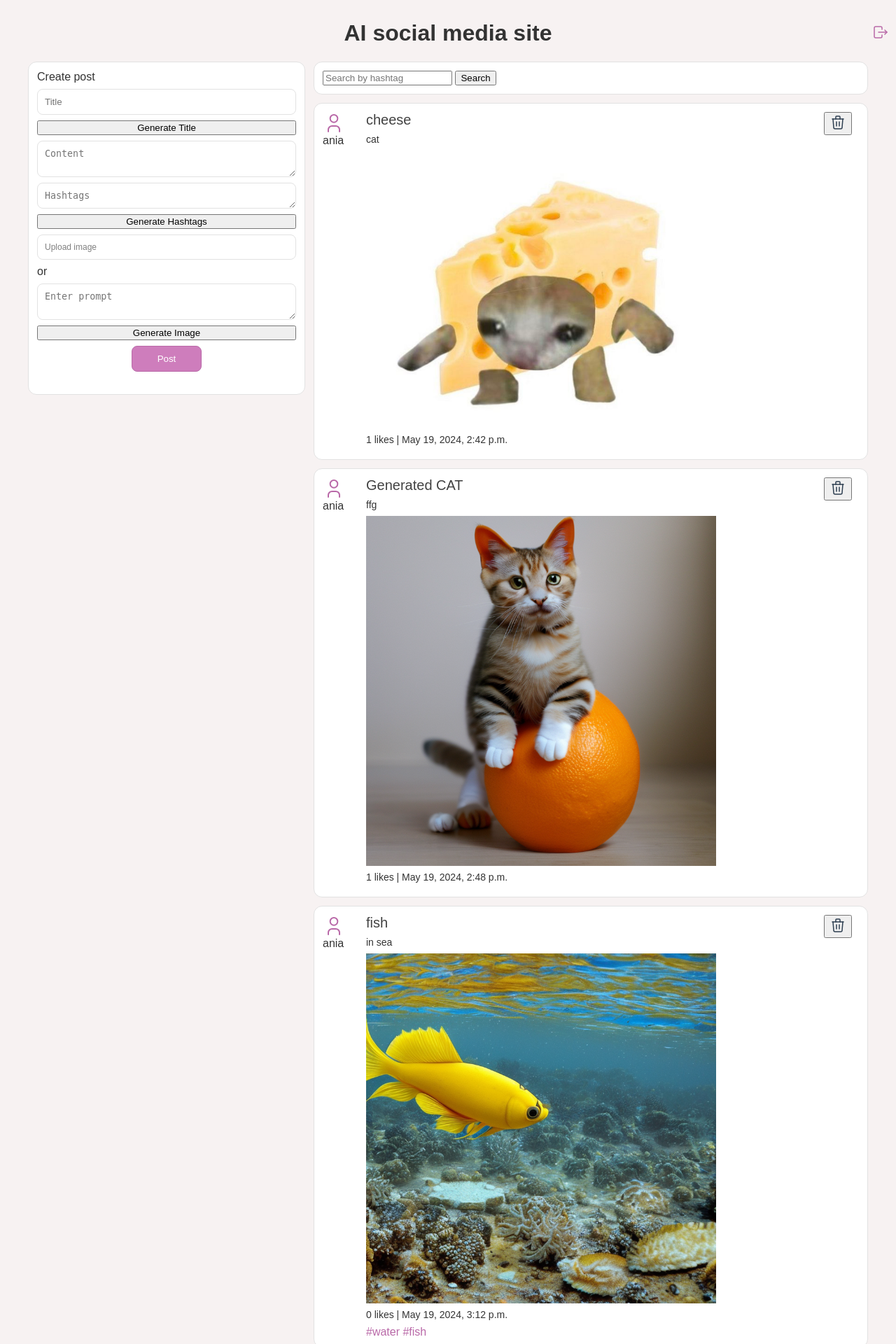
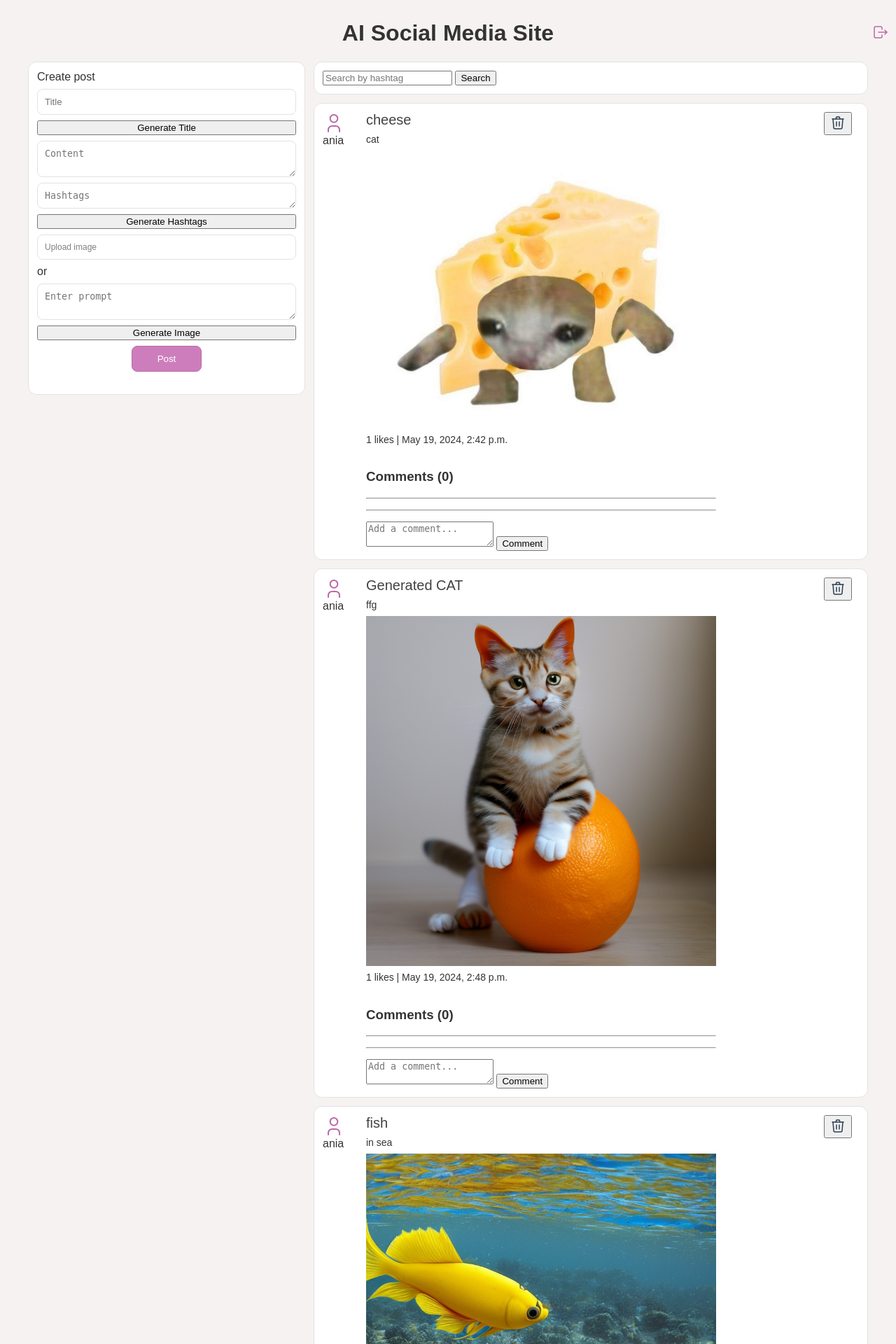
Before and after one commit to aniaprojs/apka, a Django app: template projekt/apka/templates/apka/index.html in a window 1280 px wide. Shown: the top 1920 px of the page at 70% size. Run offline with Django 5.2, Linux system fonts and the light colour scheme; the template is opened without the code that fills it: values that come from a table or form of the project are taken from there, others are empty; a user stored in the database is signed in; data comes from the database, SQL or seed files in the repository; both versions use the stored data as it was after the commit.

Commit message:
added comments

```diff
--- a/projekt/apka/admin.py
+++ b/projekt/apka/admin.py
@@ -1,7 +1,8 @@
 from django.contrib import admin
-from .models import Post, Like, Hashtag
+from .models import Post, Like, Hashtag, Comment
 
 # Register your models here.
 admin.site.register(Post)
 admin.site.register(Like)
 admin.site.register(Hashtag)
+admin.site.register(Comment)
--- a/projekt/apka/models.py
+++ b/projekt/apka/models.py
@@ -46,6 +46,15 @@ class Like(models.Model):
     def __str__(self):
         return f"{self.user} likes {self.post}"
 
+class Comment(models.Model):
+    user = models.ForeignKey(User, on_delete=models.CASCADE)
+    post = models.ForeignKey('Post', on_delete=models.CASCADE, related_name='comments')
+    content = models.TextField()
+    created_at = models.DateTimeField(auto_now_add=True)
+
+    def __str__(self):
+        return f"{self.user} commented on {self.post.title}"
+
 class CustomUser(AbstractUser):
     groups = models.ManyToManyField(
         'auth.Group',
--- a/projekt/apka/static/apka/styles.css
+++ b/projekt/apka/static/apka/styles.css
@@ -129,3 +129,23 @@ body {
 .form_button:hover {
     background-color: #b663a4;
 }
+
+.comment {
+    display: flex;
+    justify-content: space-between;
+    align-items: center;
+    margin-bottom: 10px;
+}
+
+.delete-form {
+    align-self: flex-start;
+}
+
+.comment-content {
+    flex-grow: 1;
+    margin-left: 10px;
+}
+
+.comments hr {
+    margin: 15px 0;
+}
--- a/projekt/apka/templates/apka/index.html
+++ b/projekt/apka/templates/apka/index.html
@@ -5,15 +5,20 @@
 <head>
     <meta charset="UTF-8">
     <meta name="viewport" content="width=device-width, initial-scale=1.0">
-    <title>Social Media site</title>
+    <title>Social Media Site</title>
     <link rel="stylesheet" type="text/css" href="{% static 'apka/styles.css' %}">
     <script src="https://code.jquery.com/jquery-3.6.0.min.js"></script>
 </head>
 <body>
     <div class="navbar">
-        <h1>AI social media site</h1>
+        <h1>AI Social Media Site</h1>
         <a class="right" href="{% url 'logout' %}">
-            <svg xmlns="http://www.w3.org/2000/svg" class="icon icon-tabler icon-tabler-logout" width="24" height="24" viewBox="0 0 24 24" stroke-width="1.5" stroke="#b969a8" fill="none" stroke-linecap="round" stroke-linejoin="round"><path stroke="none" d="M0 0h24v24H0z" fill="none"/><path d="M14 8v-2a2 2 0 0 0 -2 -2h-7a2 2 0 0 0 -2 2v12a2 2 0 0 0 2 2h7a2 2 0 0 0 2 -2v-2" /><path d="M9 12h12l-3 -3" /><path d="M18 15l3 -3" /></svg>
+            <svg xmlns="http://www.w3.org/2000/svg" class="icon icon-tabler icon-tabler-logout" width="24" height="24" viewBox="0 0 24 24" stroke-width="1.5" stroke="#b969a8" fill="none" stroke-linecap="round" stroke-linejoin="round">
+                <path stroke="none" d="M0 0h24v24H0z" fill="none"/>
+                <path d="M14 8v-2a2 2 0 0 0 -2 -2h-7a2 2 0 0 0 -2 2v12a2 2 0 0 0 2 2h7a2 2 0 0 0 2 -2v-2" />
+                <path d="M9 12h12l-3 -3" />
+                <path d="M18 15l3 -3" />
+            </svg>
         </a>
     </div>
     <div class="main">
@@ -30,12 +35,10 @@
                     Upload image
                     <input type="file" id="id_image" name="image" accept="image/*" style="display: none;">
                 </label>
-
                 <span>or</span>
                 <textarea class="form_content" id="textInput" placeholder="Enter prompt"></textarea>
                 <button type="button" onclick="generateImage()">Generate Image</button>
                 <input type="hidden" id="generated_image_url" name="generated_image_url">
-
                 <img id="preview-img" src="#" style="display: none;">
                 <button class="form_button" type="submit">Post</button>
             </form>
@@ -52,7 +55,11 @@
                     <div class="post">
                         <div>
                             <span class="author">
-                                <svg xmlns="http://www.w3.org/2000/svg" class="icon icon-tabler icon-tabler-user" width="32" height="32" viewBox="0 0 24 24" stroke-width="1.5" stroke="#b969a8" fill="none" stroke-linecap="round" stroke-linejoin="round"><path stroke="none" d="M0 0h24v24H0z" fill="none"/><path d="M8 7a4 4 0 1 0 8 0a4 4 0 0 0 -8 0" /><path d="M6 21v-2a4 4 0 0 1 4 -4h4a4 4 0 0 1 4 4v2" /></svg>
+                                <svg xmlns="http://www.w3.org/2000/svg" class="icon icon-tabler icon-tabler-user" width="32" height="32" viewBox="0 0 24 24" stroke-width="1.5" stroke="#b969a8" fill="none" stroke-linecap="round" stroke-linejoin="round">
+                                    <path stroke="none" d="M0 0h24v24H0z" fill="none"/>
+                                    <path d="M8 7a4 4 0 1 0 8 0a4 4 0 0 0 -8 0" />
+                                    <path d="M6 21v-2a4 4 0 0 1 4 -4h4a4 4 0 0 1 4 4v2" />
+                                </svg>
                                 {{ post.author }}
                             </span>
                         </div>
@@ -68,13 +75,56 @@
                                     #{{ hashtag.name }}
                                 {% endfor %}
                             </span>
+                            <div class="comments">
+                                <h3>Comments ({{ post.comments.count }})</h3>
+                                <hr>
+                                {% for comment in post.comments.all %}
+                                    <div class="post">
+                                        <span class="author">{{ comment.user }}</span>
+                                        <div class="post_content">
+                                            {% if comment.user == user %}
+                                                <div class="right">
+                                                    <form method="POST" action="{% url 'delete_comment' comment.id %}">
+                                                        {% csrf_token %}
+                                                        <button type="submit" class="delete_button">
+                                                            <svg xmlns="http://www.w3.org/2000/svg" class="icon icon-tabler icon-tabler-trash" width="24" height="24" viewBox="0 0 24 24" stroke-width="1.5" stroke="#2c3e50" fill="none" stroke-linecap="round" stroke-linejoin="round">
+                                                                <path stroke="none" d="M0 0h24v24H0z" fill="none"/>
+                                                                <path d="M4 7l16 0" />
+                                                                <path d="M10 11l0 6" />
+                                                                <path d="M14 11l0 6" />
+                                                                <path d="M5 7l1 12a2 2 0 0 0 2 2l8 0a2 2 0 0 0 2 -2l1 -12" />
+                                                                <path d="M9 7l1 -3h4l1 3" />
+                                                            </svg>
+                                                        </button>
+                                                    </form>
+                                                </div>
+                                            {% endif %}
+                                            <span class="content">{{ comment.content }}</span>
+                                            <span class="content">{{ comment.created_at }}</span>
+                                        </div>
+                                    </div>
+                                {% endfor %}
+                                <hr>
+                                <form method="POST" action="{% url 'add_comment' post.id %}">
+                                    {% csrf_token %}
+                                    <textarea name="content" rows="2" placeholder="Add a comment..."></textarea>
+                                    <button type="submit">Comment</button>
+                                </form>
+                            </div>
                         </div>
                         {% if post.author == user %}
                             <div class="right">
                                 <form method="POST" action="{% url 'delete_post' post.id %}">
                                     {% csrf_token %}
                                     <button type="submit" class="delete_button">
-                                        <svg xmlns="http://www.w3.org/2000/svg" class="icon icon-tabler icon-tabler-trash" width="24" height="24" viewBox="0 0 24 24" stroke-width="1.5" stroke="#2c3e50" fill="none" stroke-linecap="round" stroke-linejoin="round"><path stroke="none" d="M0 0h24v24H0z" fill="none"/><path d="M4 7l16 0" /><path d="M10 11l0 6" /><path d="M14 11l0 6" /><path d="M5 7l1 12a2 2 0 0 0 2 2h8a2 2 0 0 0 2 -2l1 -12" /><path d="M9 7v-3a1 1 0 0 1 1 -1h4a1 1 0 0 1 1 1v3" /></svg>
+                                        <svg xmlns="http://www.w3.org/2000/svg" class="icon icon-tabler icon-tabler-trash" width="24" height="24" viewBox="0 0 24 24" stroke-width="1.5" stroke="#2c3e50" fill="none" stroke-linecap="round" stroke-linejoin="round">
+                                            <path stroke="none" d="M0 0h24v24H0z" fill="none"/>
+                                            <path d="M4 7l16 0" />
+                                            <path d="M10 11l0 6" />
+                                            <path d="M14 11l0 6" />
+                                            <path d="M5 7l1 12a2 2 0 0 0 2 2l8 0a2 2 0 0 0 2 -2l1 -12" />
+                                            <path d="M9 7l1 -3h4l1 3" />
+                                        </svg>
                                     </button>
                                 </form>
                             </div>
@@ -85,9 +135,16 @@
                                     {% csrf_token %}
                                     <button type="submit">
                                         {% if post|is_liked_by_user:user %}
-                                            <svg xmlns="http://www.w3.org/2000/svg" class="icon icon-tabler icon-tabler-heart-broken" width="24" height="24" viewBox="0 0 24 24" stroke-width="1.5" stroke="#781716" fill="#ff2825" stroke-linecap="round" stroke-linejoin="round"><path stroke="none" d="M0 0h24v24H0z" fill="none"/><path d="M19.5 12.572l-7.5 7.428l-7.5 -7.428a5 5 0 1 1 7.5 -6.566a5 5 0 1 1 7.5 6.572" /><path d="M12 6l-2 4l4 3l-2 4v3" /></svg>
+                                            <svg xmlns="http://www.w3.org/2000/svg" class="icon icon-tabler icon-tabler-heart-broken" width="24" height="24" viewBox="0 0 24 24" stroke-width="1.5" stroke="#781716" fill="#ff2825" stroke-linecap="round" stroke-linejoin="round">
+                                                <path stroke="none" d="M0 0h24v24H0z" fill="none"/>
+                                                <path d="M19.5 12.572l-7.5 7.428l-7.5 -7.428a5 5 0 1 1 7.5 -6.566a5 5 0 1 1 7.5 6.572" />
+                                                <path d="M12 6l-2 4l4 3l-2 4v3" />
+                                            </svg>
                                         {% else %}
-                                            <svg xmlns="http://www.w3.org/2000/svg" class="icon icon-tabler icon-tabler-heart" width="24" height="24" viewBox="0 0 24 24" stroke-width="1.5" stroke="#781716" fill="#ff2825" stroke-linecap="round" stroke-linejoin="round"><path stroke="none" d="M0 0h24v24H0z" fill="none"/><path d="M19.5 12.572l-7.5 7.428l-7.5 -7.428a5 5 0 1 1 7.5 -6.566a5 5 0 1 1 7.5 6.572" /></svg>
+                                            <svg xmlns="http://www.w3.org/2000/svg" class="icon icon-tabler icon-tabler-heart" width="24" height="24" viewBox="0 0 24 24" stroke-width="1.5" stroke="#781716" fill="#ff2825" stroke-linecap="round" stroke-linejoin="round">
+                                                <path stroke="none" d="M0 0h24v24H0z" fill="none"/>
+                                                <path d="M19.5 12.572l-7.5 7.428l-7.5 -7.428a5 5 0 1 1 7.5 -6.566a5 5 0 1 1 7.5 6.572" />
+                                            </svg>
                                         {% endif %}
                                     </button>
                                 </form>
--- a/projekt/apka/urls.py
+++ b/projekt/apka/urls.py
@@ -9,6 +9,8 @@ urlpatterns = [
     path('signup/', views.signup, name='signup'),
     path('delete_post/<int:post_id>/', views.delete_post, name='delete_post'),
     path('like/<int:post_id>/', views.like_post, name='like_post'),
+    path('comment/<int:post_id>/', views.add_comment, name='add_comment'),
+    path('comment/delete/<int:comment_id>/', views.delete_comment, name='delete_comment'),
     path('generate-image/', views.generate_image, name='generate_image'),
     path('get_title/', views.get_title, name='get_title'),
     path('get_hashtags/', views.get_hashtags, name='get_hashtags'),
```
Also changed, not shown: projekt/apka/forms.py (+9 -1 lines), projekt/apka/views.py (+26 -2 lines), projekt/apka/migrations/0008_comment.py (added), projekt/db.sqlite3, 1 other file.
